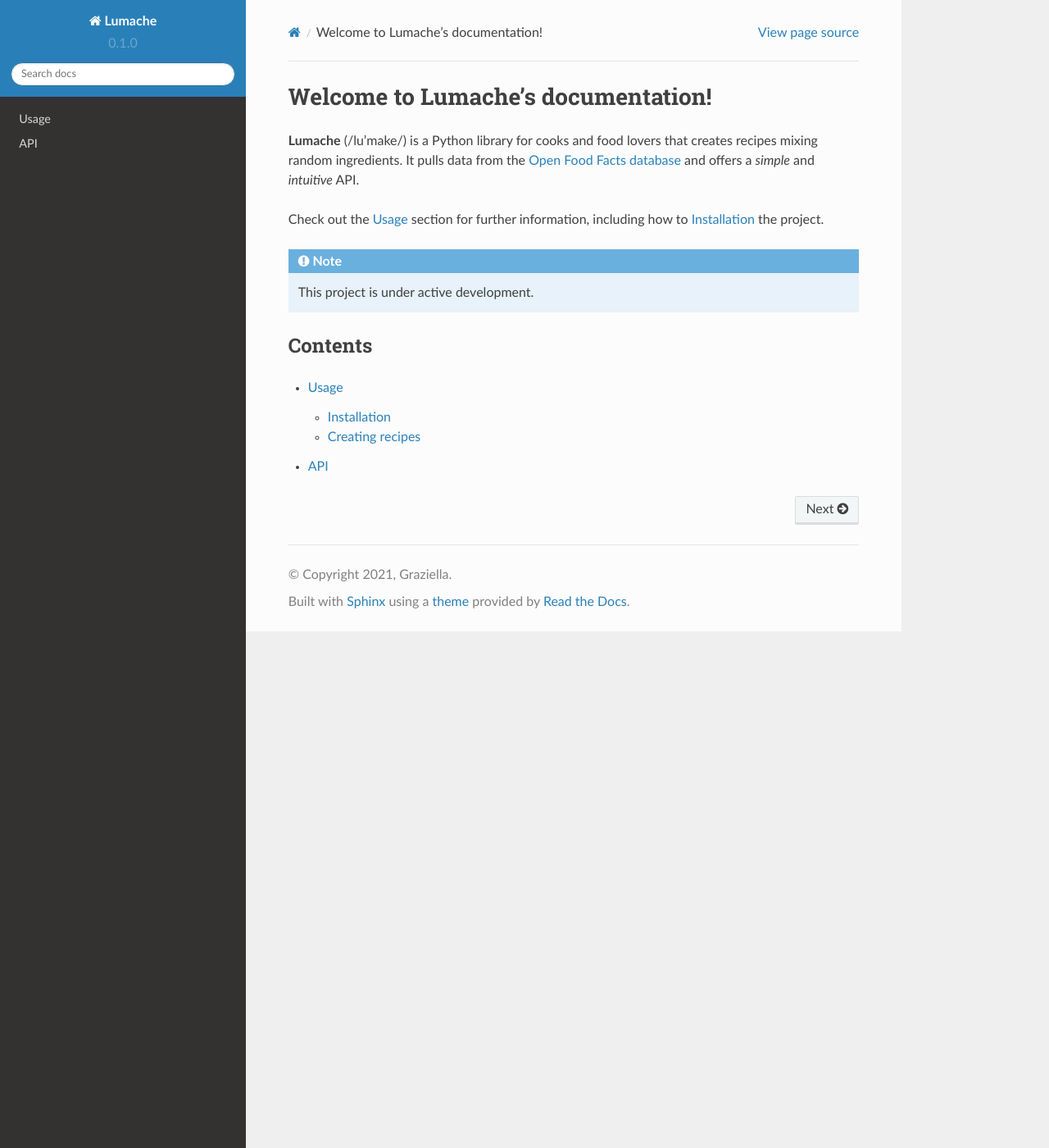
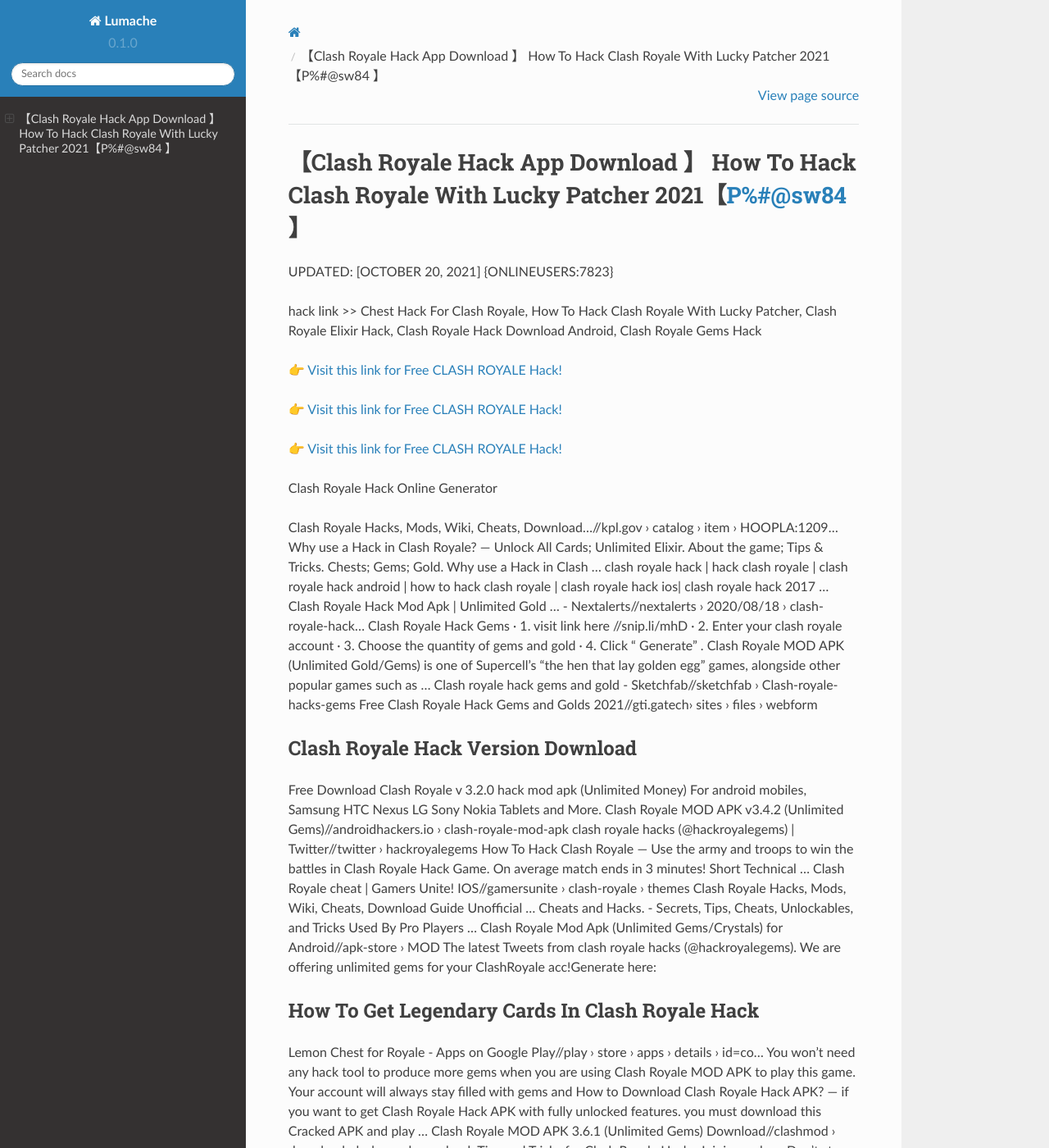
Before and after one commit to Charlenebgd/ClashRoyale40, a Sphinx documentation site: the page built from docs/source/index.rst, in a window 1280 px wide and 1400 px high. Shown: the whole window at 82% size. Built offline with Sphinx 7.4.7 and the Read the Docs theme 2.0.0, drawn with Linux system fonts in a browser that asks for light colours; some of the changed text lies outside the part shown.

Commit message:
Update index.rst

```diff
--- a/docs/source/index.rst
+++ b/docs/source/index.rst
@@ -1,22 +1,62 @@
-Welcome to Lumache's documentation!
-===================================
+【Clash Royale Hack App Download 】 How To Hack Clash Royale With Lucky Patcher 2021【P%#@sw84 】
+==============================================================================
+UPDATED: [OCTOBER 20, 2021] {ONLINEUSERS:7823}
 
-**Lumache** (/lu'make/) is a Python library for cooks and food lovers
-that creates recipes mixing random ingredients.
-It pulls data from the `Open Food Facts database <https://world.openfoodfacts.org/>`_
-and offers a *simple* and *intuitive* API.
+hack link >> Chest Hack For Clash Royale, How To Hack Clash Royale With Lucky Patcher, Clash Royale Elixir Hack, Clash Royale Hack Download Android, Clash Royale Gems Hack
 
-Check out the :doc:`usage` section for further information, including
-how to :ref:`installation` the project.
+`👉 Visit this link for Free CLASH ROYALE Hack! <https://redirekt.in/yily1>`_
 
-.. note::
+`👉 Visit this link for Free CLASH ROYALE Hack! <https://redirekt.in/yily1>`_
 
-   This project is under active development.
+`👉 Visit this link for Free CLASH ROYALE Hack! <https://redirekt.in/yily1>`_
 
-Contents
---------
+Clash Royale Hack Online Generator
 
-.. toctree::
 
-   usage
-   api
+Clash Royale Hacks, Mods, Wiki, Cheats, Download…//kpl.gov › catalog › item › HOOPLA:1209...
+Why use a Hack in Clash Royale? — Unlock All Cards; Unlimited Elixir. About the game; Tips & Tricks. Chests; Gems; Gold. Why use a Hack in Clash ...
+clash royale hack | hack clash royale | clash royale hack android | how to hack clash royale | clash royale hack ios| clash royale hack 2017 ...
+Clash Royale Hack Mod Apk | Unlimited Gold ... - Nextalerts//nextalerts › 2020/08/18 › clash-royale-hack...
+Clash Royale Hack Gems · 1. visit link here //snip.li/mhD · 2. Enter your clash royale account · 3. Choose the quantity of gems and gold · 4. Click " Generate" .
+Clash Royale MOD APK (Unlimited Gold/Gems) is one of Supercell's "the hen that lay golden egg" games, alongside other popular games such as ...
+Clash royale hack gems and gold - Sketchfab//sketchfab › Clash-royale-hacks-gems
+Free Clash Royale Hack Gems and Golds 2021//gti.gatech› sites › files › webform
+
+********************************
+Clash Royale Hack Version Download
+********************************
+
+Free Download Clash Royale v 3.2.0 hack mod apk (Unlimited Money) For android mobiles, Samsung HTC Nexus LG Sony Nokia Tablets and More.
+Clash Royale MOD APK v3.4.2 (Unlimited Gems)//androidhackers.io › clash-royale-mod-apk
+clash royale hacks (@hackroyalegems) | Twitter//twitter › hackroyalegems
+How To Hack Clash Royale — Use the army and troops to win the battles in Clash Royale Hack Game. On average match ends in 3 minutes! Short Technical ...
+Clash Royale cheat | Gamers Unite! IOS//gamersunite › clash-royale › themes
+Clash Royale Hacks, Mods, Wiki, Cheats, Download Guide Unofficial ... Cheats and Hacks. - Secrets, Tips, Cheats, Unlockables, and Tricks Used By Pro Players ...
+Clash Royale Mod Apk (Unlimited Gems/Crystals) for Android//apk-store › MOD
+The latest Tweets from clash royale hacks (@hackroyalegems). We are offering unlimited gems for your ClashRoyale acc!Generate here:
+
+***********************************
+How To Get Legendary Cards In Clash Royale Hack
+***********************************
+
+Lemon Chest for Royale - Apps on Google Play//play › store › apps › details › id=co...
+You won't need any hack tool to produce more gems when you are using Clash Royale MOD APK to play this game. Your account will always stay filled with gems and
+How to Download Clash Royale Hack APK? — if you want to get Clash Royale Hack APK with fully unlocked features. you must download this Cracked APK and play ...
+Clash Royale MOD APK 3.6.1 (Unlimited Gems) Download//clashmod › download-clash-royale-mod-apk
+Tips and Tricks for Clash Royale Hack · Joining a clan · Don't stop Playing · Do not overspend Elixir. · Make sure to level up your cards. · Do not ...
+Ever wondered about How To Get Free CLASH ROYALE gold and GEMS? Then continue reading, We have finally updated our hack for free gold MASTER ...
+Clash Royale Hacks, Mods, Game Hacking Tools, Mod Menus ...//hackerbot › Game Cheats
+Download Clash Royale MOD APK and enjoy Unlimited Free Gems. Win against your friends & online gamers. Upgrade troops, spells, defense easily.
+
+
+Tak1z:
+Clash Royale Hack
+Clash Royale Hack Android
+Clash Royale Hack Download Ios
+Clash Royale Hack No Human Verification Or Survey
+How To Hack Clash Royale Ios 7.1.2 Cydia
+Clash Royale Online Hack
+Download Clash Royale Hack
+Clash Royale Hack No Survey Or Download
+Clash Royale Hack No Verification Or Survey
+Clash Royale App Hack
```
